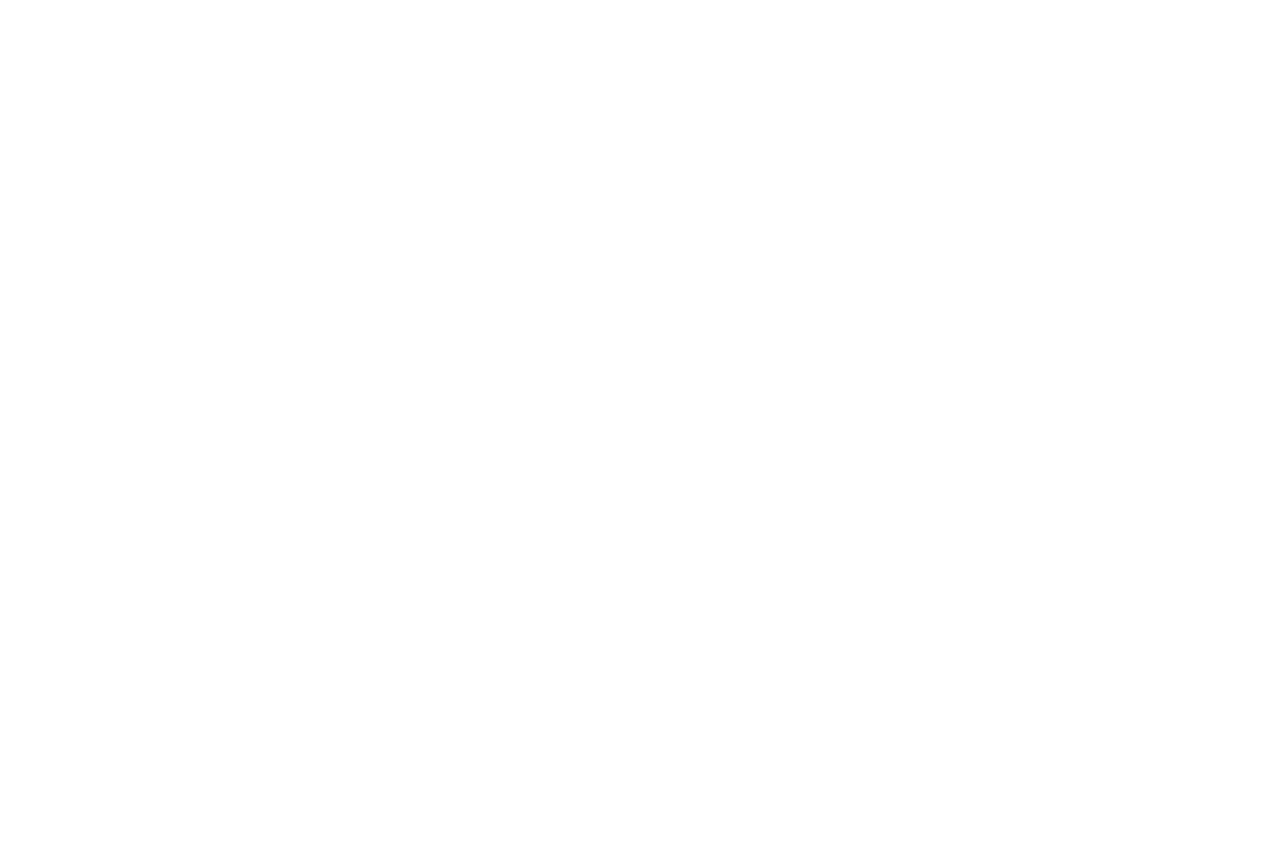
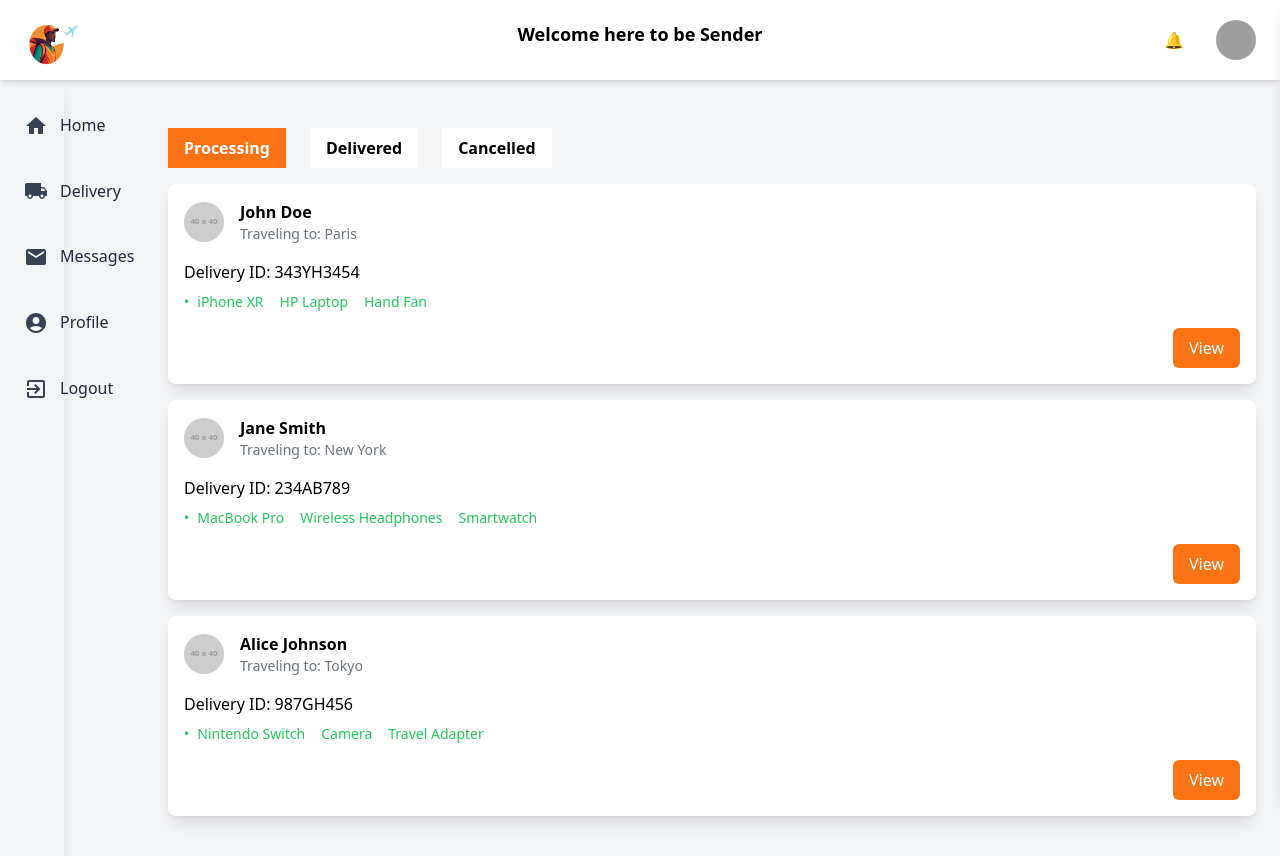
Before and after one commit to CarryEthiopia/TemporaryFrontend, a React (Vite) app: page /delivery in a window 1280 px wide. Before the commit this address had no page. Before the commit the page ends 800 px from the top, so only its background shows below. Built offline with nearby package versions, Linux system fonts and the light colour scheme; grey boxes are pictures that could not be loaded.

Commit message:
Update:Delivery and Delivery Details

```diff
--- a/package.json
+++ b/package.json
@@ -22,7 +22,7 @@
     "react-icons": "^5.4.0",
     "react-intersection-observer": "^9.14.0",
     "react-multi-carousel": "^2.8.5",
-    "react-router-dom": "^7.0.2",
+    "react-router-dom": "^6.28.1",
     "react-slick": "^0.30.3",
     "slick-carousel": "^1.8.1"
   },
--- a/src/App.jsx
+++ b/src/App.jsx
@@ -6,20 +6,29 @@ import GetInTouch from "./pages/Contactus";
 import AskQuestions from "./pages/AskQuestions";
 import SignUp from "./pages/Registration/Signup";
 import Home from "./pages/Home/Home";
-import Request from "./pages/Request/Request"
+import Request from "./pages/Request/Request";
+import Delivery from "./pages/Delivery/Delivery";
+import ProcessDetail from "./pages/Delivery/ProcessDetail";
+import DeliveredDetail from "./pages/Delivery/DeliveredDetail"; // Import the DeliveredDetail component
+import CancelledDetail from "./pages/Delivery/CancelledDetail"; // Import the CancelledDetail component
 
 function App() {
   return (
     <Router>
       <Routes>
         <Route path="/" element={<LandingPage />} />
-        {/* <Route path="*" element={<ErrorPage />} /> */}
         <Route path="/signin" element={<Signin />} />
         <Route path="/signup" element={<SignUp />} />
         <Route path="/get-in-touch" element={<GetInTouch />} />
         <Route path="/ask-questions" element={<AskQuestions />} />
-        <Route path="/home" element={<Home />} /> {/* Fixed this line */}
+        <Route path="/home" element={<Home />} />
         <Route path="/request" element={<Request />} />
+        <Route path="/delivery" element={<Delivery />} />
+        <Route path="/process-detail" element={<ProcessDetail />} />
+        <Route path="/delivered-detail" element={<DeliveredDetail />} />{" "}
+        {/* Route for DeliveredDetail */}
+        <Route path="/cancelled-detail" element={<CancelledDetail />} />{" "}
+        {/* Route for CancelledDetail */}
       </Routes>
     </Router>
   );
--- a/src/components/Shared/Navbar.jsx
+++ b/src/components/Shared/Navbar.jsx
@@ -16,7 +16,7 @@ const Navbar = () => {
       setActiveText((prev) =>
         prev === "Hi, Joshua 👋" ? "Welcome here to be Sender" : "Hi, Joshua 👋"
       );
-    }, 3000); // Change text every 3 seconds
+    }, 4000); // Change text every 3 seconds
 
     return () => clearInterval(toggleText);
   }, []);
--- a/src/components/Shared/Sidebar.jsx
+++ b/src/components/Shared/Sidebar.jsx
@@ -1,4 +1,5 @@
 import React from "react";
+import { useNavigate } from "react-router-dom"; // Importing useNavigate
 import HomeIcon from "@mui/icons-material/Home";
 import LocalShippingIcon from "@mui/icons-material/LocalShipping";
 import MailIcon from "@mui/icons-material/Mail";
@@ -6,29 +7,36 @@ import AccountCircleIcon from "@mui/icons-material/AccountCircle";
 import ExitToAppIcon from "@mui/icons-material/ExitToApp";
 
 const Sidebar = () => {
+  const navigate = useNavigate(); // Hook for navigation
+
   const menuItems = [
-    { text: "Home", icon: <HomeIcon fontSize="medium" />, style: "" },
+    { text: "Home", icon: <HomeIcon fontSize="medium" />, path: "/home" },
     {
       text: "Delivery",
       icon: <LocalShippingIcon fontSize="medium" />,
-      style: "",
+      path: "/delivery", // This path will navigate to the Delivery page
     },
-    { text: "Messages", icon: <MailIcon fontSize="medium" />, style: "" },
+    {
+      text: "Messages",
+      icon: <MailIcon fontSize="medium" />,
+      path: "/messages",
+    },
     {
       text: "Profile",
       icon: <AccountCircleIcon fontSize="medium" />,
-      style: "",
+      path: "/profile",
     },
     {
       text: "Logout",
       icon: <ExitToAppIcon fontSize="medium" />,
       style: "text-red-500",
+      path: "/logout", // You may implement logout functionality here
     },
   ];
 
   return (
     <div
-      className=" h-full shadow-lg flex flex-col justify-between py-6 px-4 fixed mt-20"
+      className="h-full shadow-lg flex flex-col justify-between py-6 px-4 fixed mt-20"
       style={{
         width: "64px", // Default for small screens (icon-only view)
         transition: "width 0.3s",
@@ -42,6 +50,7 @@ const Sidebar = () => {
             className={`flex items-center justify-center lg:justify-start p-2 cursor-pointer hover:bg-gray-100 transition rounded-lg ${
               item.style || ""
             }`}
+            onClick={() => navigate(item.path)} // Navigate to the respective path
           >
             {/* Icon */}
             <span className="text-gray-700">{item.icon}</span>
--- a/src/pages/Delivery/CancelledDetail.jsx
+++ b/src/pages/Delivery/CancelledDetail.jsx
@@ -43,12 +43,13 @@ const CancelledDetail = () => {
   };
 
   return (
-    <div className="flex">
+    <div className="flex bg-gray-100">
       {/* Sidebar and Navbar */}
       <Sidebar />
-      <div className="flex-1 ml-16 mt-20 p-6">
+      <div className="flex-1 ml-16 lg:ml-44 mt-20 p-6">
+        {" "}
+        {/* Increased margin-left for large screens */}
         <Navbar />
-
         {/* Main Content */}
         <div className="p-6">
           {/* Back Arrow */}
@@ -61,7 +62,10 @@ const CancelledDetail = () => {
 
           {/* Cancelled Delivery Details Section */}
           {cancelledData.map((delivery, index) => (
-            <div key={index} className="bg-white shadow-lg rounded-lg p-6 mb-6">
+            <div
+              key={index}
+              className="bg-white shadow-lg rounded-lg p-6 mb-6 "
+            >
               <h3 className="font-semibold text-lg mb-2">Cancelled Delivery</h3>
 
               <div className="flex flex-col md:flex-row md:space-x-4 mb-4">
--- a/src/pages/Delivery/DeliveredDetail.jsx
+++ b/src/pages/Delivery/DeliveredDetail.jsx
@@ -44,17 +44,17 @@ const DeliveredDetail = () => {
   };
 
   return (
-    <div>
+    <div className="bg-gray-100">
       {/* Sidebar and Navbar */}
       <Sidebar />
-      <div className="flex-1 ml-16 mt-20 p-6">
+      <div className="flex-1 ml-16 lg:ml-44 mt-20 p-6">
+        {" "}
+        {/* Increased margin-left for large screens */}
         <Navbar />
-
         {/* Delivered Detail Header */}
         <div className="flex justify-between items-center mb-4">
           <h2 className="text-xl font-semibold">Delivered Detail</h2>
         </div>
-
         {/* Back Arrow */}
         <div className="mb-4">
           <button
@@ -64,7 +64,6 @@ const DeliveredDetail = () => {
             <span className="mr-2">←</span> Back to Delivery
           </button>
         </div>
-
         {/* Delivery Tracking and Details Section */}
         {deliveredData.map((delivery, index) => (
           <div key={index} className="bg-white shadow-lg rounded-lg p-6 mb-6">
--- a/src/pages/Delivery/Delivery.jsx
+++ b/src/pages/Delivery/Delivery.jsx
@@ -10,7 +10,7 @@ const Delivery = () => {
   const [activeTab, setActiveTab] = useState("Processing");
 
   return (
-    <div className="flex">
+    <div className="flex bg-gray-100">
       {/* Sidebar */}
       <Sidebar />
 
@@ -18,7 +18,7 @@ const Delivery = () => {
         {/* Navbar */}
         <Navbar />
 
-        <div className="mt-6">
+        <div className="mt-6 ml-20">
           {/* Status Section */}
           <div className="flex space-x-6 mb-4">
             <button
--- a/src/pages/Delivery/ProcessDetail.jsx
+++ b/src/pages/Delivery/ProcessDetail.jsx
@@ -28,12 +28,13 @@ const ProcessDetail = () => {
   };
 
   return (
-    <div>
+    <div className="bg-gray-100">
       {/* Sidebar and Navbar */}
       <Sidebar />
-      <div className="flex-1 ml-16 mt-20 p-6">
+      <div className="flex-1 ml-16 lg:ml-44 mt-20 p-6">
+        {" "}
+        {/* Increased margin-left for large screens */}
         <Navbar />
-
         {/* Processing Detail Header */}
         <div className="flex justify-between items-center mb-4">
           <h2 className="text-xl font-semibold">Processing Detail</h2>
@@ -46,7 +47,6 @@ const ProcessDetail = () => {
             <span className="mr-2">✉️</span> Message the Traveler
           </button>
         </div>
-
         {/* Back Arrow */}
         <div className="mb-4">
           <button
@@ -56,7 +56,6 @@ const ProcessDetail = () => {
             <span className="mr-2">←</span> Back to Delivery
           </button>
         </div>
-
         {/* Delivery Tracking and Details Section */}
         <div className="bg-white shadow-lg rounded-lg p-6 mb-6">
           <h3 className="font-semibold text-lg mb-2">Delivery Tracking</h3>
@@ -103,7 +102,6 @@ const ProcessDetail = () => {
             <p>{processDetailData.deliveryDate}</p>
           </div>
         </div>
-
         {/* Shipping Details Box */}
         <div className="bg-gray-100 p-6 rounded-lg shadow-lg">
           <h3 className="font-semibold text-lg mb-4">Shipping Details</h3>
--- a/src/pages/Request/Request.jsx
+++ b/src/pages/Request/Request.jsx
@@ -107,6 +107,7 @@ const Request = () => {
       {/* File Input moved to the left and resized */}
       <div className="flex flex-col items-start space-y-2 w-full">
         <div className="w-1/2 border-dashed border-2 border-gray-300 p-4 flex flex-col items-start space-y-2">
+
           <span className="text-center">Drag and drop file here</span>
           <span>or</span>
           <button className="text-blue-500">
```
Also changed, not shown: 1 other file (tests, documents, lock files or other folders).
